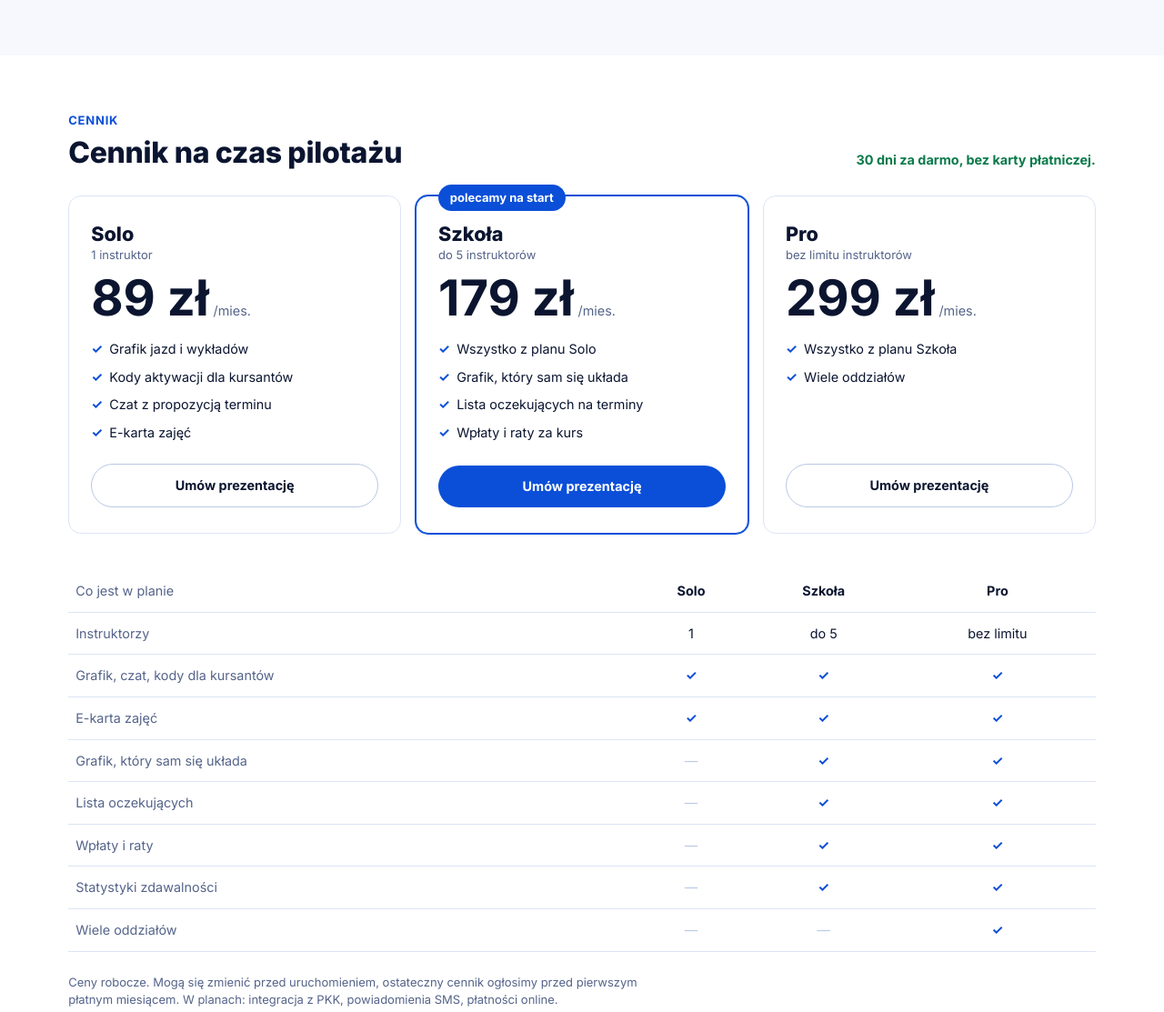
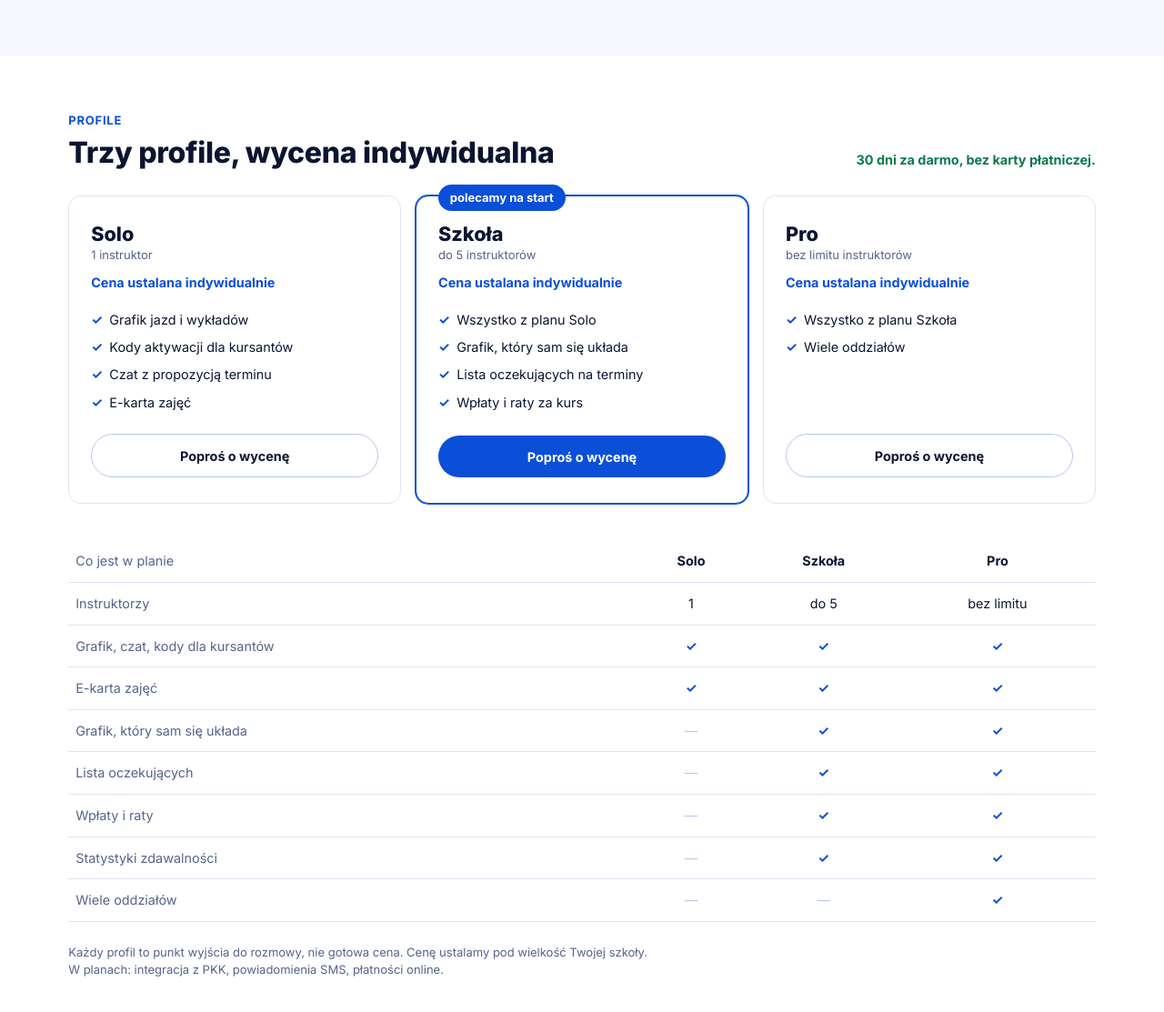
Before and after one commit to NatanielBK/kursant24, an Astro site: page /dla-szkol in a window 1280 px wide. Shown: the part 1000-2113 px from the top of the page at 91% size. Built offline with nearby package versions, Linux system fonts and the light colour scheme; Astro itself is replaced by a stand-in of ours.

Commit message:
Usuń sztywny cennik z /dla-szkol/, zostaw tylko wycenę indywidualną
Trzy profile (Solo/Szkoła/Pro) zostają z listą funkcji, ale bez kwot
89/179/299 zł — zamiast ceny etykieta "Cena ustalana indywidualnie"
i przycisk "Poproś o wycenę" prowadzący do /cennik/. Poprawiono też
/pilotaz/, który renderował tę samą cenę w wyborze planu, i meta
description /dla-szkol/.

Co-Authored-By: Claude Opus 5.5 <noreply@anthropic.com>

```diff
--- a/src/data/content.ts
+++ b/src/data/content.ts
@@ -76,15 +76,17 @@ export const home = {
 };
 
 export const plans = {
-  eyebrow: 'Cennik',
-  h2: 'Cennik na czas pilotażu',
-  note: 'Ceny robocze. Mogą się zmienić przed uruchomieniem, ostateczny cennik ogłosimy przed pierwszym płatnym miesiącem.',
+  eyebrow: 'Profile',
+  h2: 'Trzy profile, wycena indywidualna',
+  note: 'Każdy profil to punkt wyjścia do rozmowy, nie gotowa cena. Cenę ustalamy pod wielkość Twojej szkoły.',
   free: '30 dni za darmo, bez karty płatniczej.',
   pick: 'polecamy na start',
+  priceLabel: 'Cena ustalana indywidualnie',
+  quoteCta: 'Poproś o wycenę',
   rows: [
-    { name: 'Solo', who: '1 instruktor', price: 89, items: ['Grafik jazd i wykładów', 'Kody aktywacji dla kursantów', 'Czat z propozycją terminu', 'E-karta zajęć'] },
-    { name: 'Szkoła', who: 'do 5 instruktorów', price: 179, items: ['Wszystko z planu Solo', 'Grafik, który sam się układa', 'Lista oczekujących na terminy', 'Wpłaty i raty za kurs'] },
-    { name: 'Pro', who: 'bez limitu instruktorów', price: 299, items: ['Wszystko z planu Szkoła', 'Wiele oddziałów'] },
+    { name: 'Solo', who: '1 instruktor', items: ['Grafik jazd i wykładów', 'Kody aktywacji dla kursantów', 'Czat z propozycją terminu', 'E-karta zajęć'] },
+    { name: 'Szkoła', who: 'do 5 instruktorów', items: ['Wszystko z planu Solo', 'Grafik, który sam się układa', 'Lista oczekujących na terminy', 'Wpłaty i raty za kurs'] },
+    { name: 'Pro', who: 'bez limitu instruktorów', items: ['Wszystko z planu Szkoła', 'Wiele oddziałów'] },
   ],
   compare: [
     { row: 'Instruktorzy', v: ['1', 'do 5', 'bez limitu'] },
@@ -109,7 +111,7 @@ export const faqHome = [
 
 export const dlaSzkol = {
   title: 'Dla szkół jazdy',
-  description: 'kursant24 dla właścicieli szkół jazdy: funkcje, cennik roboczy (89 zł, 179 zł, 299 zł miesięcznie) i odpowiedzi na pytania właścicieli.',
+  description: 'kursant24 dla właścicieli szkół jazdy: funkcje, wycena dopasowana do szkoły i odpowiedzi na pytania właścicieli.',
   eyebrow: 'Dla szkół jazdy',
   h1: 'Dzień właściciela szkoły, przepisany na czysto.',
   lead: 'Nie zmieniasz sposobu pracy. Przenosisz go z zeszytu do aplikacji, którą widzą też instruktorzy i kursanci.',
@@ -238,6 +240,6 @@ export const notFound = {
 
 export const footer = {
   line: 'Aplikacja dla szkół jazdy. Koniec z zeszytem.',
-  status: 'Projekt w fazie testów, przed uruchomieniem. Ceny są robocze.',
+  status: 'Projekt w fazie testów, przed uruchomieniem.',
   copy: '© 2026 kursant24',
 };
--- a/src/pages/dla-szkol.astro
+++ b/src/pages/dla-szkol.astro
@@ -55,11 +55,11 @@ import { dlaSzkol as p, plans } from '../data/content';
             {i === 1 && <span class="plan-card__pick-tag">{plans.pick}</span>}
             <h3 class="h-m">{r.name}</h3>
             <p class="plan-card__who">{r.who}</p>
-            <p class="plan-card__price"><strong>{r.price} zł</strong><span>/mies.</span></p>
+            <p class="plan-card__price">{plans.priceLabel}</p>
             <ul>
               {r.items.map((it) => <li>{it}</li>)}
             </ul>
-            <Btn href={`/pilotaz/?plan=${r.name.toLowerCase()}`} variant={i === 1 ? 'primary' : 'ghost'}>Umów prezentację</Btn>
+            <Btn href="/cennik/" variant={i === 1 ? 'primary' : 'ghost'}>{plans.quoteCta}</Btn>
           </article>
         ))}
       </div>
--- a/src/pages/pilotaz.astro
+++ b/src/pages/pilotaz.astro
@@ -55,7 +55,7 @@ import { pilotaz as p, site, plans } from '../data/content';
               {plans.rows.map((r, i) => (
                 <label class="plan-radio">
                   <input type="radio" name="plan" value={r.name.toLowerCase()} checked={i === 1} />
-                  <span><strong>{r.name}</strong> {r.price} zł</span>
+                  <span><strong>{r.name}</strong> {r.who}</span>
                 </label>
               ))}
             </div>
--- a/src/styles/site.css
+++ b/src/styles/site.css
@@ -196,9 +196,7 @@ html.menu-open { overflow: hidden; }
 .plan-card--pick { border-color: var(--c-accent); box-shadow: 0 0 0 1px var(--c-accent); }
 .plan-card__pick-tag { position: absolute; top: -0.8rem; left: 1.5rem; background: var(--c-accent); color: #fff; font-size: var(--t-xs); font-weight: 700; padding: 0.3rem 0.8rem; border-radius: 999px; }
 .plan-card__who { color: var(--c-muted); font-size: var(--t-xs); }
-.plan-card__price { margin: 0.6rem 0 1.2rem; display: flex; align-items: baseline; gap: 0.3rem; }
-.plan-card__price strong { font-size: var(--t-xl); line-height: 1; }
-.plan-card__price span { color: var(--c-muted); font-size: var(--t-s); }
+.plan-card__price { margin: 0.6rem 0 1.2rem; font-size: var(--t-s); font-weight: 700; color: var(--c-accent); }
 .plan-card ul { display: flex; flex-direction: column; gap: 0.55rem; margin-bottom: 1.5rem; flex-grow: 1; }
 .plan-card li { font-size: var(--t-s); padding-left: 1.4em; position: relative; }
 .plan-card li::before { content: '✓'; position: absolute; left: 0; color: var(--c-accent); font-weight: 700; }
```
